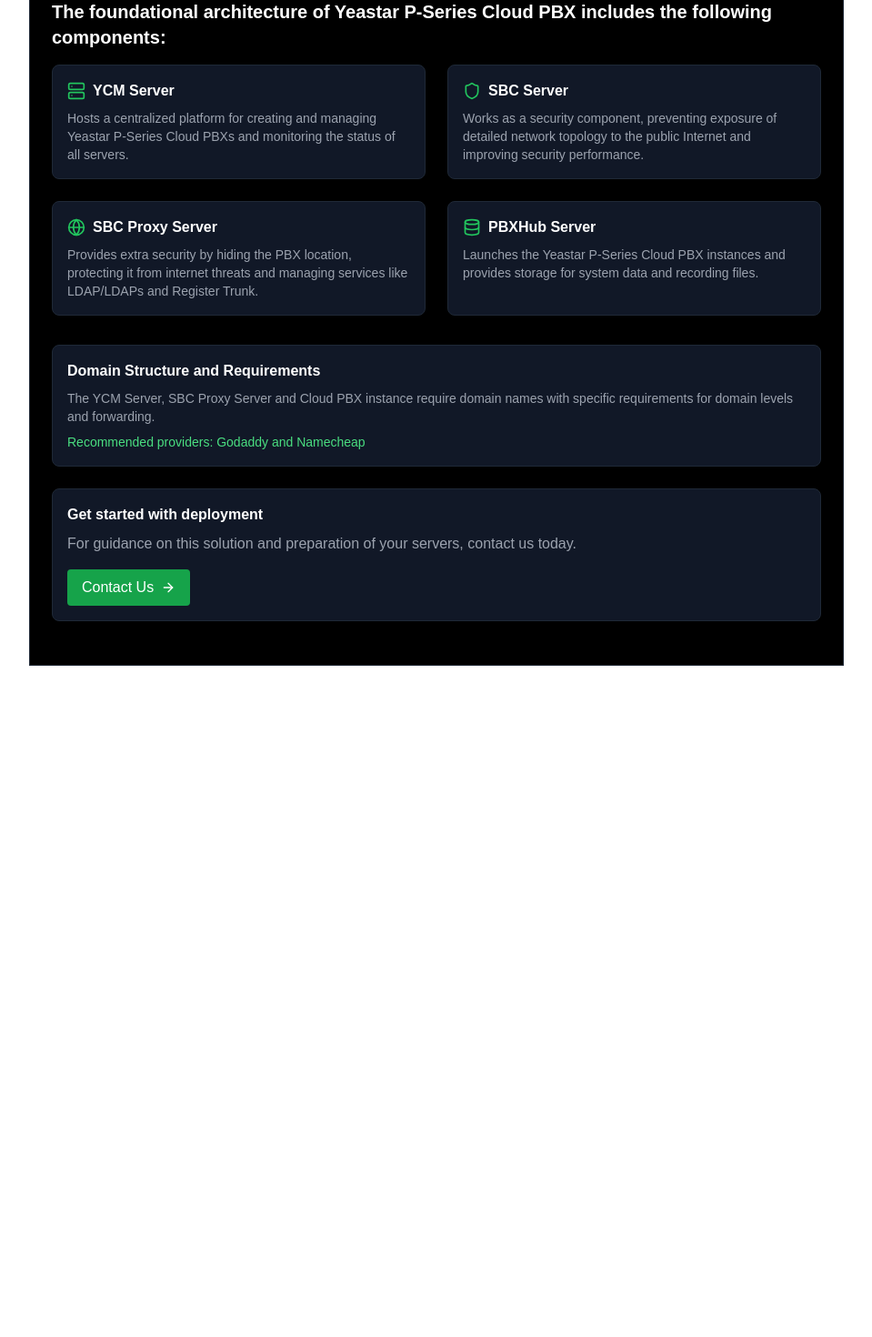
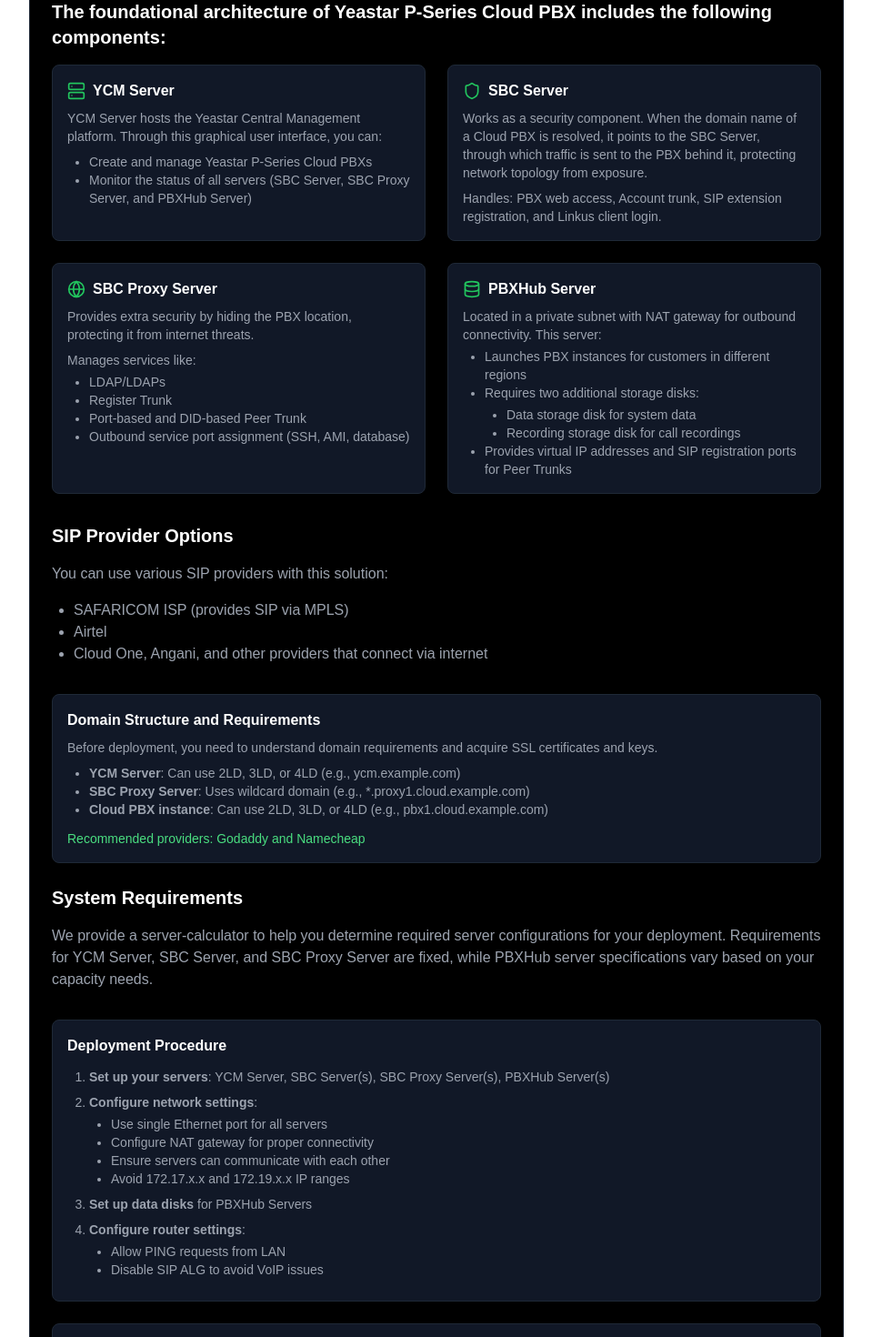
Before and after one commit to DianaWangui/sarah-portfolio, a Next.js app: page /blogs/cloud-pbx in a window 1280 px wide. Shown: the part 1180-2650 px from the top of the page at 91% size, without its empty margins (160-1119 px from the left). Before the commit the page ends 1912 px from the top, so only its background shows below. Built offline with nearby package versions, Linux system fonts and the light colour scheme.

Commit message:
update CloudPBXBlog and Projects components with improved titles and excerpts for clarity and detail

```diff
--- a/app/blogs/cloud-pbx/page.js
+++ b/app/blogs/cloud-pbx/page.js
@@ -1,5 +1,5 @@
 import React from 'react';
-import { ArrowRight, Server, Shield, Globe, Database } from 'lucide-react';
+import { ArrowRight, Server, Shield, Globe, Database, Settings, Network, Wifi } from 'lucide-react';
 import Image from 'next/image';
 
 const CloudPBXBlog = () => {
@@ -7,7 +7,7 @@
         <div className="max-w-4xl mx-auto bg-black overflow-hidden border border-gray-800">
             {/* Header */}
             <div className=" text-white p-6 border-b border-gray-800">
-                <h1 className="text-2xl font-bold mb-2 text-white">Cloud PBX BYOI Deployment Solution in DC</h1>
+                <h1 className="text-2xl font-bold mb-2 text-white">How to Deploy P Series Cloud PBX BYOI Solution in DC</h1>
                 <p className="text-gray-400">
                     Empower your business with a fully customizable, self-hosted P Series Cloud PBX solution.
                 </p>
@@ -28,7 +28,7 @@
                     <p className="text-sm text-gray-500 italic mb-6">
                         Note: This solution requires higher server specifications for multi-instance architecture, SBC, etc.
                     </p>
-                    <Image src="/Images/cloud.png" alt="Cloud Image" layout="responsive"
+                    <Image src="/Images/cloud.png" alt="Cloud PBX Architecture" layout="responsive"
                         width={16}
                         height={9}
                     />
@@ -53,31 +53,44 @@
                             <h3 className="font-bold text-white">YCM Server</h3>
                         </div>
                         <p className="text-sm text-gray-400">
-                            Hosts a centralized platform for creating and managing Yeastar P-Series Cloud PBXs
-                            and monitoring the status of all servers.
+                            YCM Server hosts the Yeastar Central Management platform. Through this graphical user interface, you can:
                         </p>
+                        <ul className="list-disc pl-6 mt-2 text-sm text-gray-400">
+                            <li>Create and manage Yeastar P-Series Cloud PBXs</li>
+                            <li>Monitor the status of all servers (SBC Server, SBC Proxy Server, and PBXHub Server)</li>
+                        </ul>
                     </div>
 
-                    <div className=" bg-gray-900 p-4 rounded-lg border border-gray-800">
+                    <div className="bg-gray-900 p-4 rounded-lg border border-gray-800">
                         <div className="flex items-center mb-2">
                             <Shield className="text-green-500 mr-2" size={20} />
                             <h3 className="font-bold text-white">SBC Server</h3>
                         </div>
                         <p className="text-sm text-gray-400">
-                            Works as a security component, preventing exposure of detailed network topology
-                            to the public Internet and improving security performance.
+                            Works as a security component. When the domain name of a Cloud PBX is resolved, it points to the SBC Server, through which traffic is sent to the PBX behind it, protecting network topology from exposure.
+                        </p>
+                        <p className="text-sm text-gray-400 mt-2">
+                            Handles: PBX web access, Account trunk, SIP extension registration, and Linkus client login.
                         </p>
                     </div>
 
-                    <div className=" bg-gray-900 p-4 rounded-lg border border-gray-800">
+                    <div className="bg-gray-900 p-4 rounded-lg border border-gray-800">
                         <div className="flex items-center mb-2">
                             <Globe className="text-green-500 mr-2" size={20} />
                             <h3 className="font-bold text-white">SBC Proxy Server</h3>
                         </div>
                         <p className="text-sm text-gray-400">
-                            Provides extra security by hiding the PBX location, protecting it from internet threats
-                            and managing services like LDAP/LDAPs and Register Trunk.
+                            Provides extra security by hiding the PBX location, protecting it from internet threats.
                         </p>
+                        <p className="text-sm text-gray-400 mt-2">
+                            Manages services like:
+                        </p>
+                        <ul className="list-disc pl-6 mt-1 text-sm text-gray-400">
+                            <li>LDAP/LDAPs</li>
+                            <li>Register Trunk</li>
+                            <li>Port-based and DID-based Peer Trunk</li>
+                            <li>Outbound service port assignment (SSH, AMI, database)</li>
+                        </ul>
                     </div>
 
                     <div className="bg-gray-900 p-4 rounded-lg border border-gray-800">
@@ -86,21 +99,82 @@
                             <h3 className="font-bold text-white">PBXHub Server</h3>
                         </div>
                         <p className="text-sm text-gray-400">
-                            Launches the Yeastar P-Series Cloud PBX instances and provides storage
-                            for system data and recording files.
+                            Located in a private subnet with NAT gateway for outbound connectivity. This server:
                         </p>
+                        <ul className="list-disc pl-6 mt-1 text-sm text-gray-400">
+                            <li>Launches PBX instances for customers in different regions</li>
+                            <li>Requires two additional storage disks:</li>
+                            <ul className="list-disc pl-6 mt-1">
+                                <li>Data storage disk for system data</li>
+                                <li>Recording storage disk for call recordings</li>
+                            </ul>
+                            <li>Provides virtual IP addresses and SIP registration ports for Peer Trunks</li>
+                        </ul>
                     </div>
                 </div>
 
-                <div className=" bg-gray-900 p-4 rounded-lg mb-6 border border-gray-800">
+                <div className="mb-8">
+                    <h2 className="text-xl font-bold mb-4 text-white">SIP Provider Options</h2>
+                    <p className="mb-4 text-gray-400">
+                        You can use various SIP providers with this solution:
+                    </p>
+                    <ul className="list-disc pl-6 mb-4 text-gray-400">
+                        <li>SAFARICOM ISP (provides SIP via MPLS)</li>
+                        <li>Airtel</li>
+                        <li>Cloud One, Angani, and other providers that connect via internet</li>
+                    </ul>
+                </div>
+
+                <div className="bg-gray-900 p-4 rounded-lg mb-6 border border-gray-800">
                     <h3 className="font-bold mb-2 text-white">Domain Structure and Requirements</h3>
                     <p className="mb-2 text-sm text-gray-400">
-                        The YCM Server, SBC Proxy Server and Cloud PBX instance require domain names with
-                        specific requirements for domain levels and forwarding.
+                        Before deployment, you need to understand domain requirements and acquire SSL certificates and keys.
                     </p>
+                    <ul className="list-disc pl-6 mb-3 text-sm text-gray-400">
+                        <li><strong>YCM Server</strong>: Can use 2LD, 3LD, or 4LD (e.g., ycm.example.com)</li>
+                        <li><strong>SBC Proxy Server</strong>: Uses wildcard domain (e.g., *.proxy1.cloud.example.com)</li>
+                        <li><strong>Cloud PBX instance</strong>: Can use 2LD, 3LD, or 4LD (e.g., pbx1.cloud.example.com)</li>
+                    </ul>
                     <p className="text-sm text-green-400">
                         Recommended providers: Godaddy and Namecheap
                     </p>
+                </div>
+
+                <div className="mb-8">
+                    <h2 className="text-xl font-bold mb-4 text-white">System Requirements</h2>
+                    <p className="mb-4 text-gray-400">
+                        We provide a server-calculator to help you determine required server configurations for your deployment.
+                        Requirements for YCM Server, SBC Server, and SBC Proxy Server are fixed, while PBXHub server specifications
+                        vary based on your capacity needs.
+                    </p>
+                </div>
+
+                <div className="bg-gray-900 p-4 rounded-lg mb-6 border border-gray-800">
+                    <h3 className="font-bold mb-3 text-white">Deployment Procedure</h3>
+                    <ol className="list-decimal pl-6 text-sm text-gray-400">
+                        <li className="mb-2">
+                            <strong>Set up your servers</strong>: YCM Server, SBC Server(s), SBC Proxy Server(s), PBXHub Server(s)
+                        </li>
+                        <li className="mb-2">
+                            <strong>Configure network settings</strong>:
+                            <ul className="list-disc pl-6 mt-1">
+                                <li>Use single Ethernet port for all servers</li>
+                                <li>Configure NAT gateway for proper connectivity</li>
+                                <li>Ensure servers can communicate with each other</li>
+                                <li>Avoid 172.17.x.x and 172.19.x.x IP ranges</li>
+                            </ul>
+                        </li>
+                        <li className="mb-2">
+                            <strong>Set up data disks</strong> for PBXHub Servers
+                        </li>
+                        <li className="mb-2">
+                            <strong>Configure router settings</strong>:
+                            <ul className="list-disc pl-6 mt-1">
+                                <li>Allow PING requests from LAN</li>
+                                <li>Disable SIP ALG to avoid VoIP issues</li>
+                            </ul>
+                        </li>
+                    </ol>
                 </div>
 
                 <div className="bg-gray-900 text-white p-4 rounded-lg mb-6 border border-gray-800">
--- a/app/landingpage/components/projects.js
+++ b/app/landingpage/components/projects.js
@@ -13,8 +13,8 @@
     {
       id: 'cloud-pbx',
       img: '/Images/cloud.png',
-      title: 'Cloud PBX BYOI Deployment Solution',
-      excerpt: 'Empower your business with a fully customizable, self-hosted P Series Cloud PBX solution. Built from scratch with virtualization, advanced clustering, and seamless networking, our P-Series Cloud PBX has already transformed communication for 180+ extensions since its launch in January 2024.',
+      title: 'How to Deploy P Series Cloud PBX BYOI Solution in DC',
+      excerpt: 'Empower your business with a fully customizable, self-hosted P Series Cloud PBX solution. Built from scratch with virtualization, advanced clustering, and seamless networking, our P-Series Cloud PBX has already transformed communication for 180+ extensions since its launch in January 2024. Take control of your infrastructure and scale effortlessly with our BYOI (Bring Your Own Infrastructure) approach.',
       date: 'February 28, 2025',
       learn: 'To learn more on deployment',
       tag: 'Infrastructure',
@@ -23,7 +23,7 @@
     {
       id: 'network-monitoring',
       img: '/Images/image.png',
-      title: 'Network Monitoring with Zabbix, Prometheus, and Grafana',
+      title: 'Network Monitoring with Zabbix, Prometheus, and Grafana: A Comprehensive Guide',
       excerpt: 'Effective network monitoring is crucial for maintaining optimal performance and security. In this guide, I will walk you through my project of deploying and configuring Zabbix, Prometheus, and Grafana for real-time network monitoring. By the end of this guide, you will have a robust setup capable of monitoring network traffic, performance, and security events.',
       date: 'February 20, 2025',
       tag: 'Networking',
```
